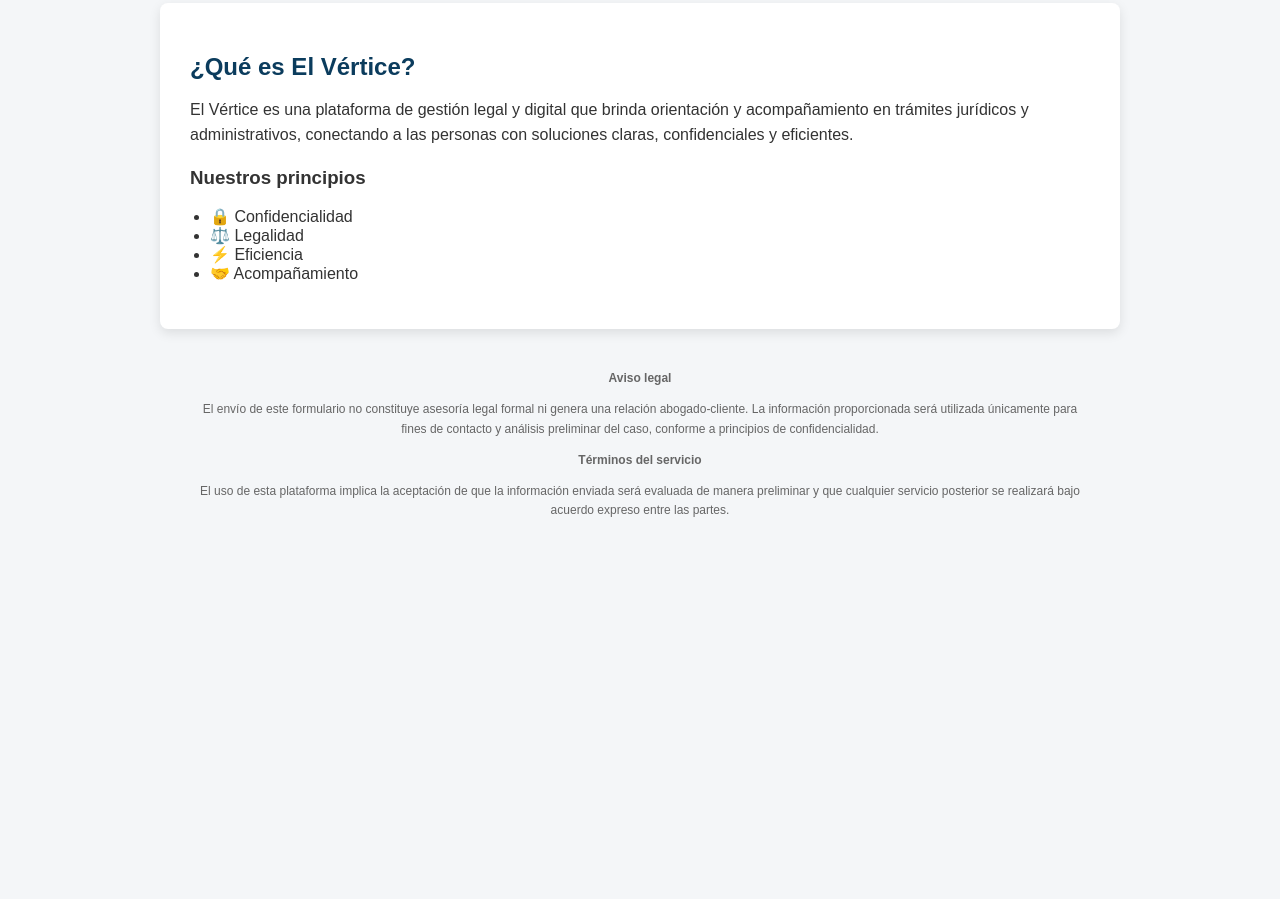
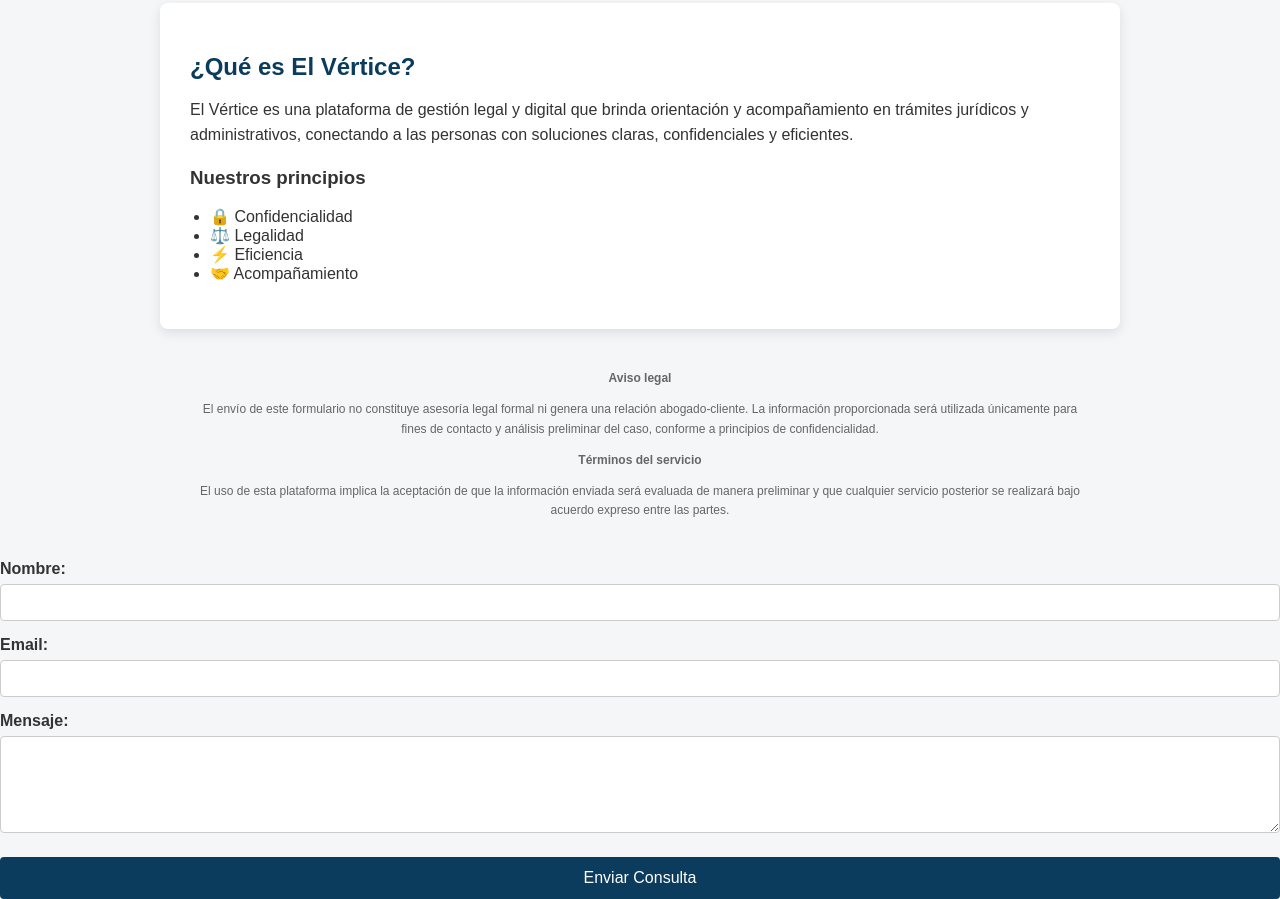
Before and after one commit to dyllandu5-sudo/elvertice, a plain HTML site: page index.html in a window 1280 px wide. Shown: the part 1552-2451 px from the top of the page. Before the commit the page ends 2112 px from the top, so only its background shows below. Drawn offline with Linux system fonts and the light colour scheme.

Commit message:
Actualizo formulario

```diff
--- a/index.html
+++ b/index.html
@@ -213,3 +213,22 @@
 
 </body>
 </html>
+<form action="https://formsubmit.co/drmoyal@ube.edu.ec" method="POST">
+
+    <label>Nombre:</label>
+    <input type="text" name="nombre" required>
+
+    <label>Email:</label>
+    <input type="email" name="email" required>
+
+    <label>Mensaje:</label>
+    <textarea name="mensaje" rows="5" required></textarea>
+
+    <!-- Opcional: evitar captcha -->
+    <input type="hidden" name="_captcha" value="false">
+
+    <!-- Opcional: página de gracias -->
+    <input type="hidden" name="_next" value="https://tupagina.com/gracias.html">
+
+    <button type="submit">Enviar Consulta</button>
+</form>
```
